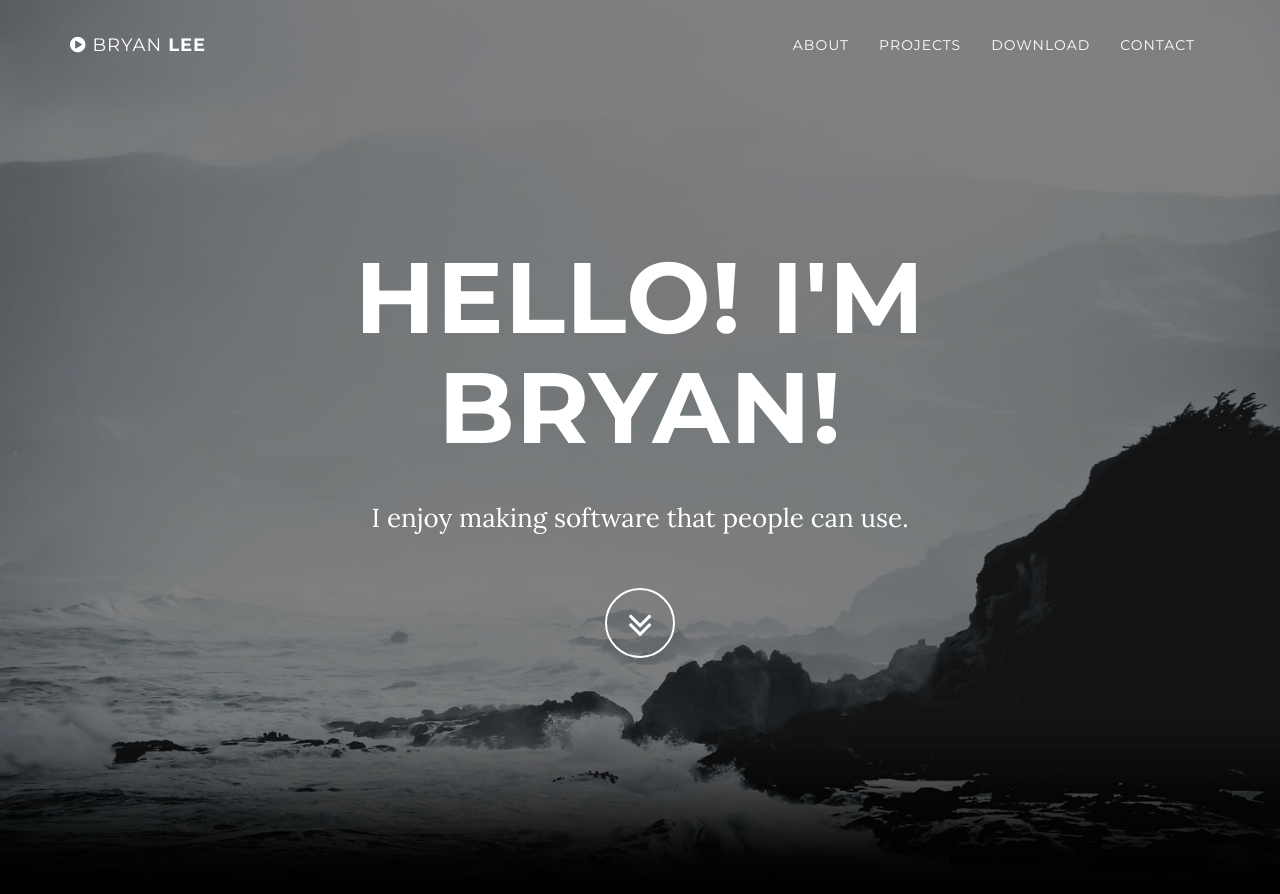
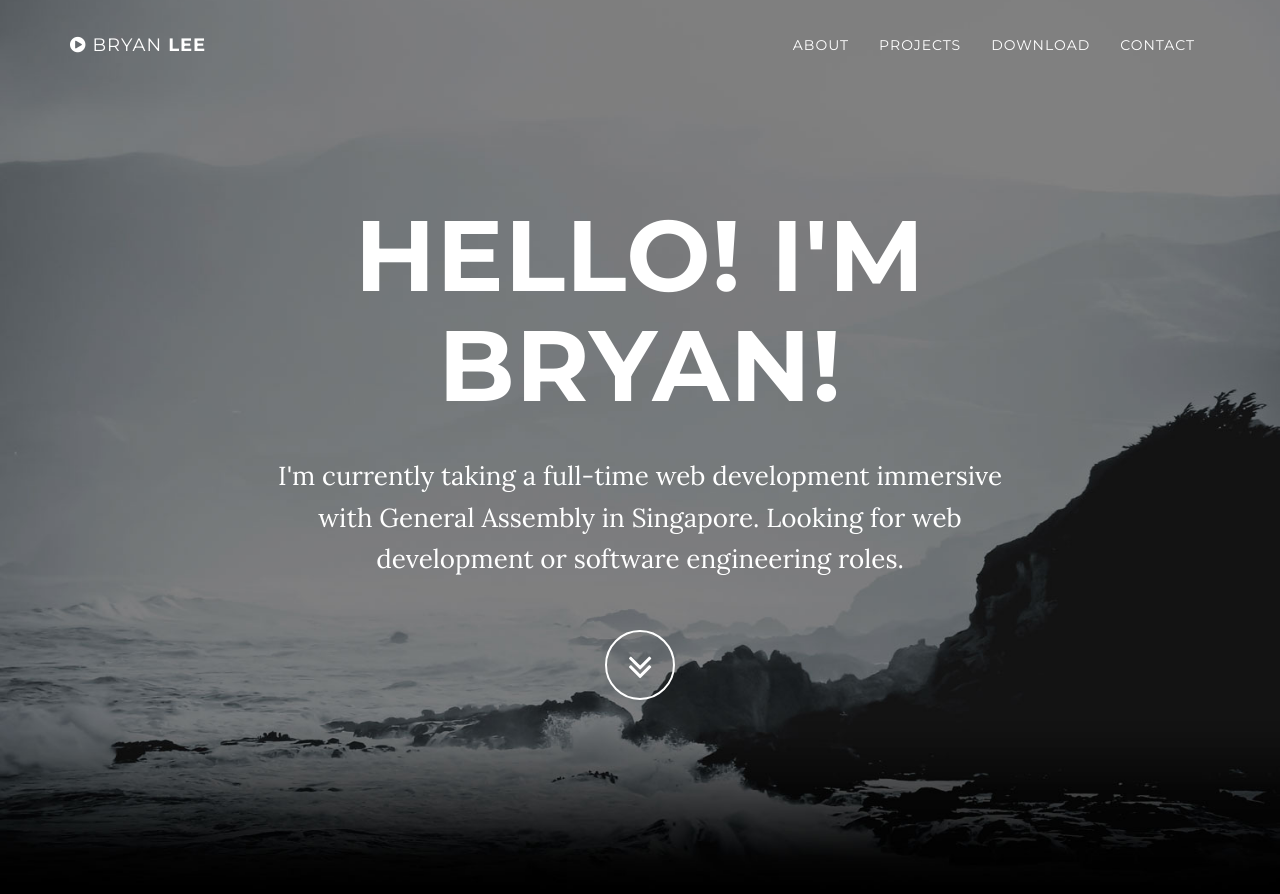
Before and after one commit to bryanleejh/bryanleejh.github.io, a Jekyll site: the page index.html, which Jekyll copies as it is, in a window 1280 px wide and 900 px high. Shown: the top 894 px of the window. Built offline with Jekyll 4.4.1, drawn with Linux system fonts in a browser that asks for light colours; nearby versions of some CDN libraries.

Commit message:
Update index.html

```diff
--- a/index.html
+++ b/index.html
@@ -88,7 +88,7 @@
                 <div class="row">
                     <div class="col-md-8 col-md-offset-2">
                         <h1 class="brand-heading">Hello! I'm Bryan!</h1>
-                        <p class="intro-text">I enjoy making software that people can use.</p>
+                        <p class="intro-text">I'm currently taking a full-time web development immersive with General Assembly in Singapore. Looking for web development or software engineering roles.</p>
                         <a href="#about" class="btn btn-circle page-scroll">
                             <i class="fa fa-angle-double-down animated"></i>
                         </a>
```
